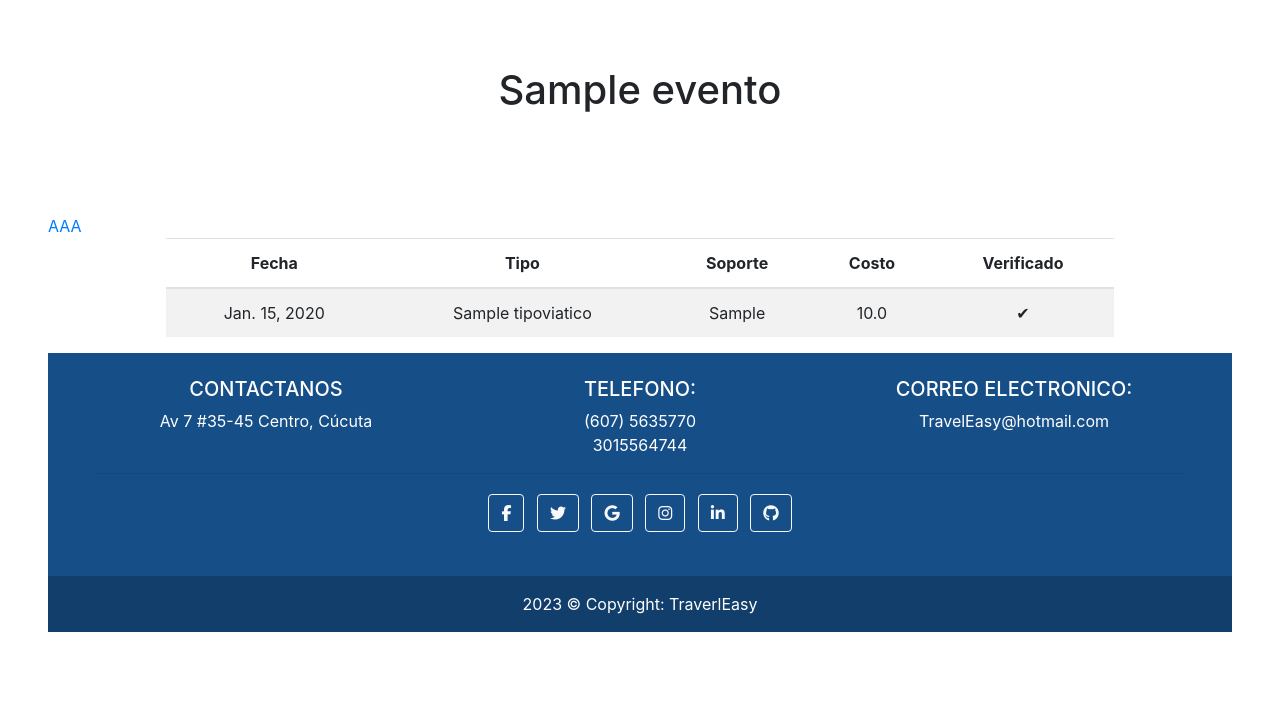
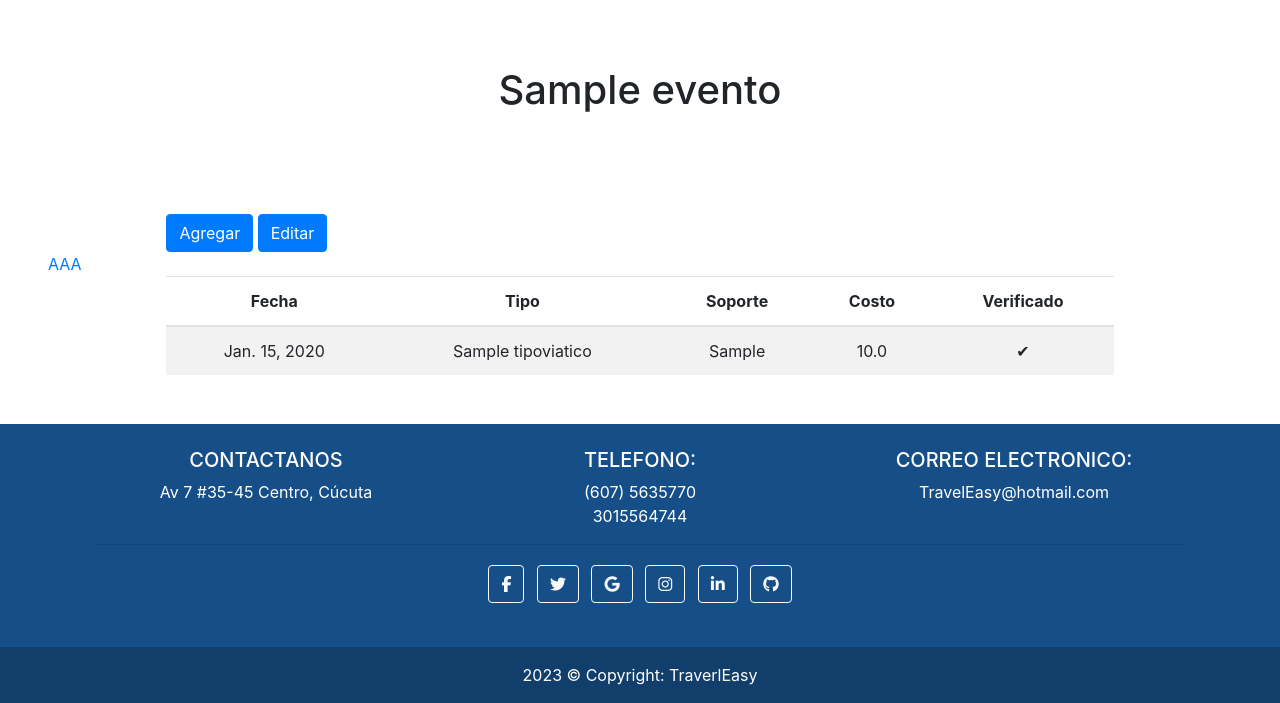
Before and after one commit to JulianRivers/TravelEasy, a Django app: page /evento/1 in a window 1280 px wide. Shown: the part 97-800 px from the top of the page. Run offline with Django 4.2, Linux system fonts and the light colour scheme; a user stored in the database is signed in; tables that the repository leaves empty hold one stand-in row (values such as "Sample post"); some libraries are stand-ins or nearby versions.

Commit message:
Se crean los botones editar y agregar

```diff
--- a/empleado/templates/eventos-detalle.html
+++ b/empleado/templates/eventos-detalle.html
@@ -4,6 +4,10 @@
 
 <div class="titulo text-center">
   <h1>{{evento.nombre}}</h1>
+</div>
+<div style="padding-left: 10%;">
+  <button class="btn btn-primary">Agregar</button>
+  <button class="btn btn-primary">Editar</button>
 </div>
 <a href="{% url 'empleado:agregarViatico' idEvento=evento.id %}">AAA</a>
 <div class="d-flex justify-content-center ">
@@ -29,5 +33,5 @@
     {% endfor %}
   </tbody>
 </table>
+</div>
 {% endblock content %}
-</div>
```
